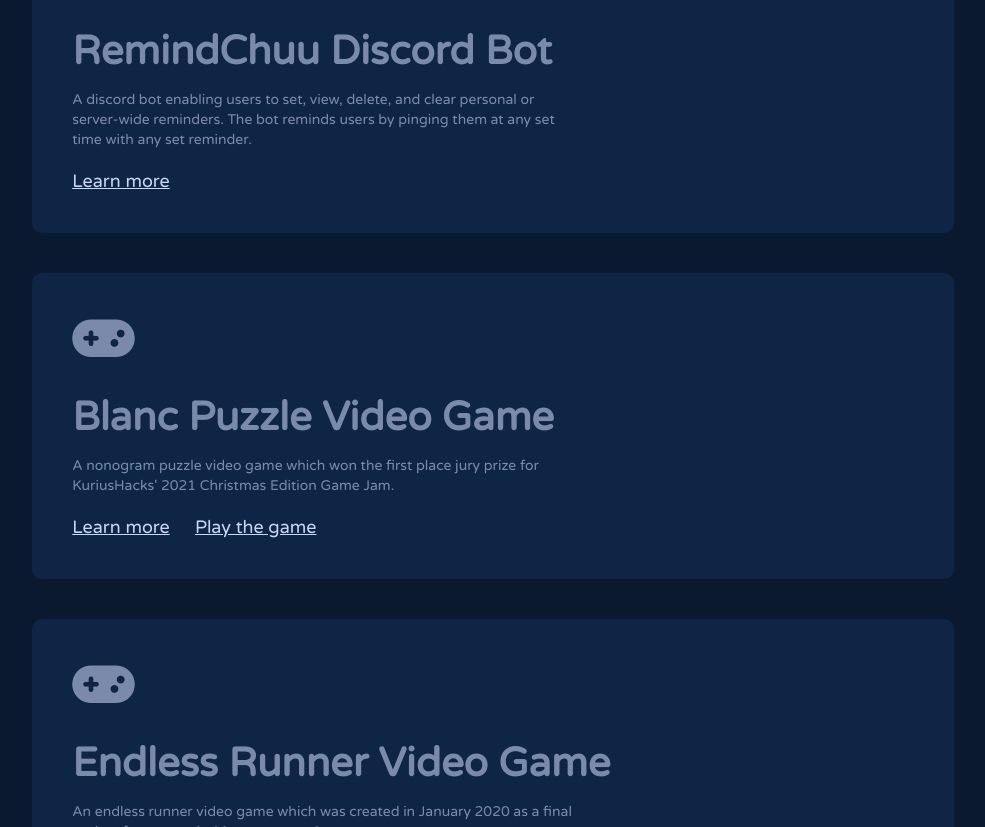
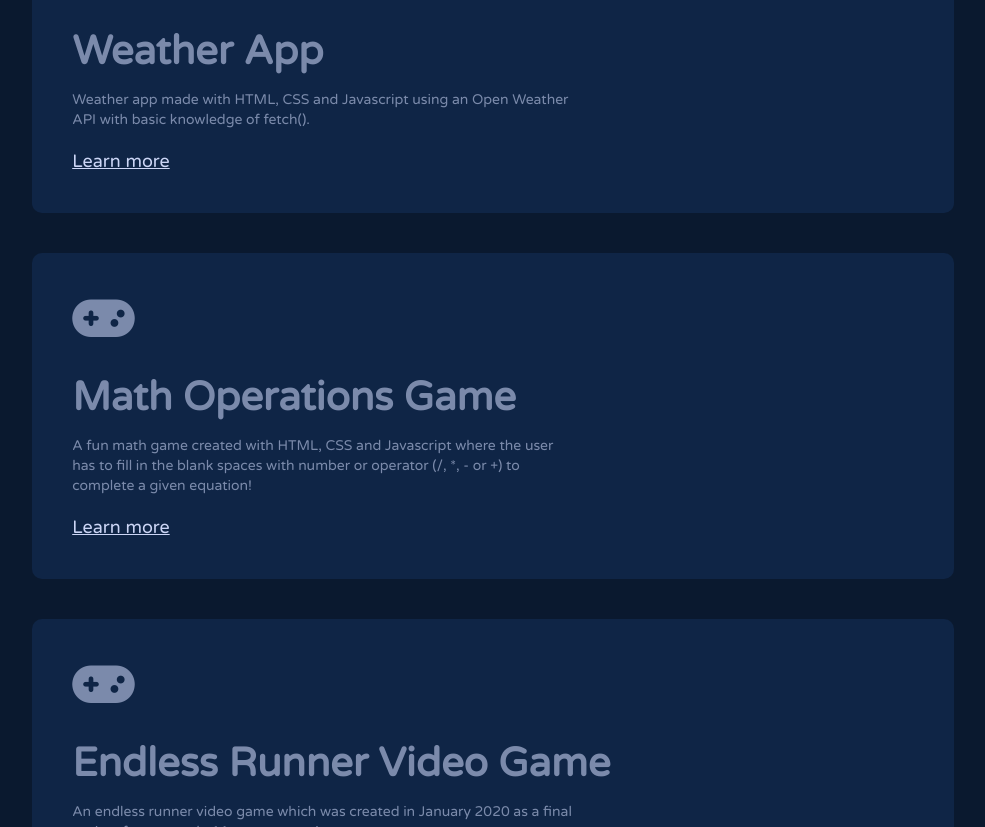
Before and after one commit to phanannie/Portfolio, a plain HTML site: page index.html in a window 1280 px wide. Shown: the part 2081-2908 px from the top of the page, without its empty margins (83-1068 px from the left). Drawn offline with Linux system fonts and the light colour scheme.

Commit message:
editing projects

```diff
--- a/index.html
+++ b/index.html
@@ -133,21 +133,20 @@
                 <i class="fa-solid fa-code"></i>
                 <h2>Portfolio Website</h2>
                 <p>My personal portfolio website. The results of this project are what you happen to be reading right now :)</p>
-                <a href="https://github.com/giovannager/Personal-Portfolio-Website">Learn more</a>
+                <a href="https://github.com/phanannie/Portfolio">Learn more</a>
             </div>
-            <div class="remindchuu">
+            <div class="weatherapp">
                 <i class="fa-brands fa-discord"></i>
-                <h2>RemindChuu Discord Bot</h2>
-                <p>A discord bot enabling users to set, view, delete, and clear personal or server-wide reminders.
-                    The bot reminds users by pinging them at any set time with any set reminder. </p>
-                <a href="https://github.com/giovannager/RemindChuu">Learn more</a>
+                <h2>Weather App</h2>
+                <p>Weather app made with HTML, CSS and Javascript using an Open Weather API with basic knowledge of fetch().</p>
+                <a href="https://github.com/phanannie/Weather-App">Learn more</a>
             </div>
-            <div class="blanc">
+            <div class="mathgame">
                 <i class="fa-solid fa-gamepad"></i>
-                <h2>Blanc Puzzle Video Game</h2>
-                <p>A nonogram puzzle video game which won the first place jury prize for KuriusHacks' 2021 Christmas Edition Game Jam.</p>
-                <a href="https://github.com/madelahn/blanc">Learn more</a>&emsp;
-                <a href="https://madelahn.itch.io/blanc" class="play-game">Play the game</a>
+                <h2>Math Operations Game</h2>
+                <p>A fun math game created with HTML, CSS and Javascript where the user has to fill in the blank spaces
+                    with number or operator (/, *, - or +) to complete a given equation!</p>
+                <a href="https://github.com/phanannie/Math-Operations-Game">Learn more</a>&emsp;
             </div>
             <div class="runnergame">
                 <i class="fa-solid fa-gamepad"></i>
--- a/style.css
+++ b/style.css
@@ -267,14 +267,14 @@ nav ul li a:hover::after{
     background-repeat: no-repeat;
     background-position: right;
 }
-.remindchuu{
+.weatherapp{
     background-color: #0f2546;
     background-image: url('images/remindchuu3.png');
     background-size:contain;
     background-repeat: no-repeat;
     background-position: right;
 }
-.blanc{
+.mathgame{
     background-color: #0f2546;
     background-image: url('images/blanc.png');
     background-size: contain;
```
